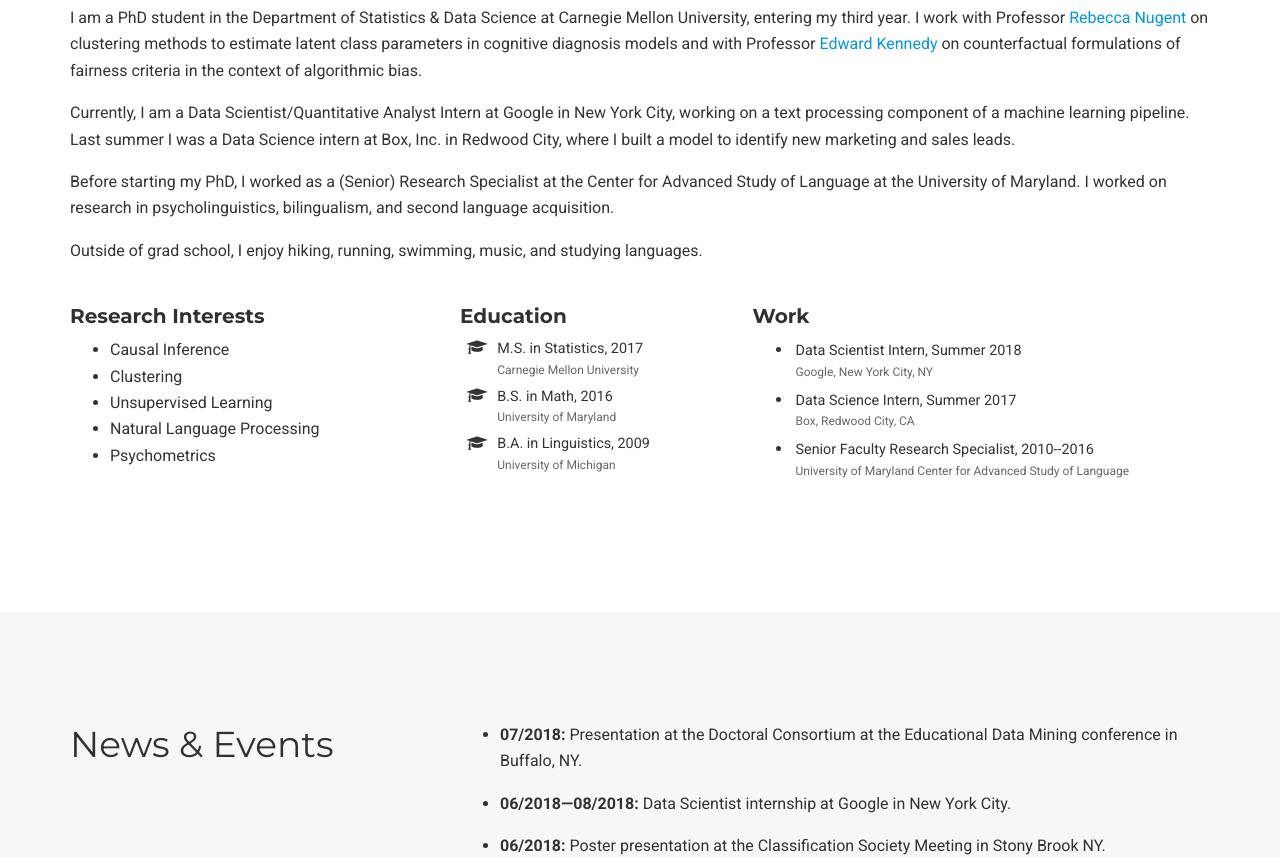
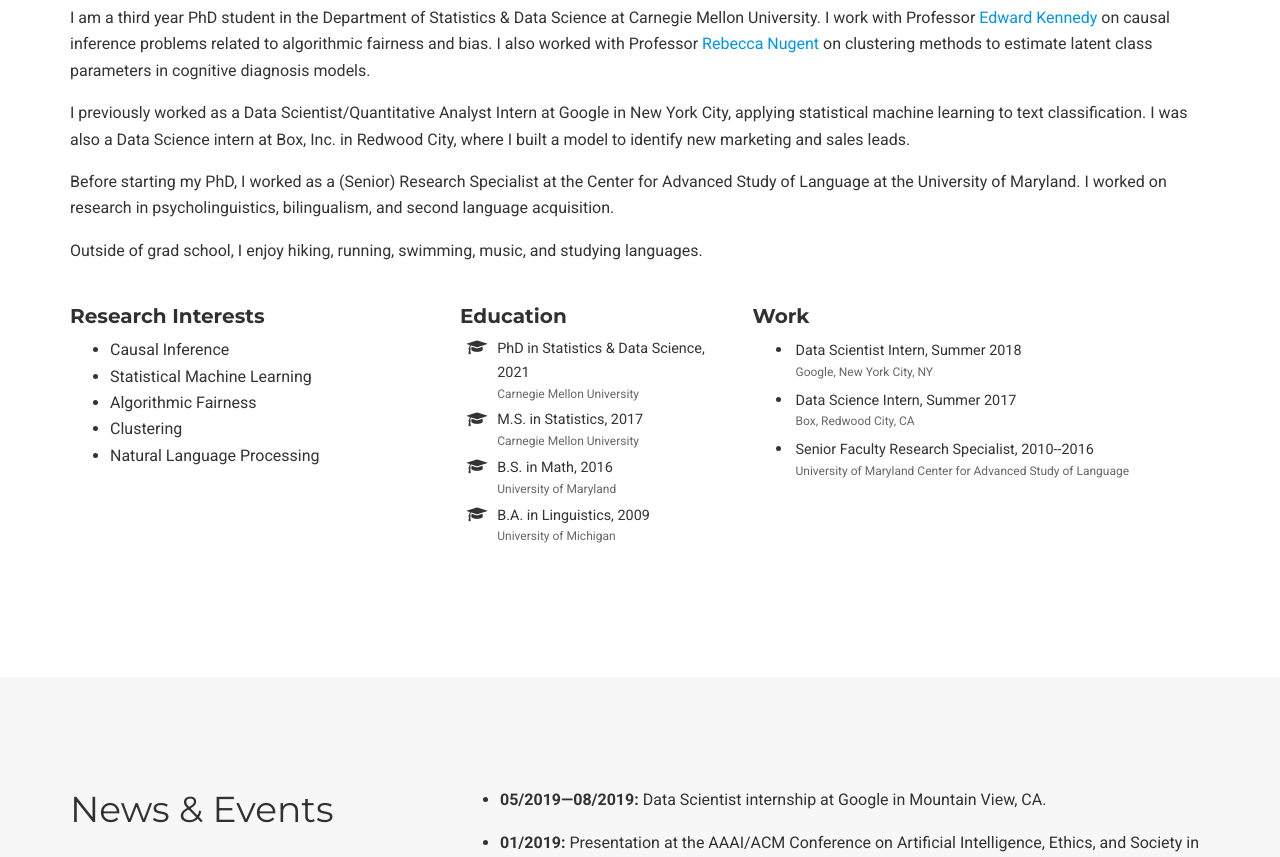
Before and after one commit to amishler/amishler.github.io, a plain HTML site: page index.html in a window 1280 px wide. Shown: the part 519-1376 px from the top of the page. Drawn offline with nearby package versions, Linux system fonts and the light colour scheme; some packages are replaced by stand-ins of ours; some icons are missing.

Commit message:
Changed text of the About section

```diff
--- a/index.html
+++ b/index.html
@@ -303,9 +303,9 @@
 
 <h1 id="about">About</h1>
 
-<p>I am a PhD student in the Department of Statistics &amp; Data Science at Carnegie Mellon University, entering my third year. I work with Professor <a href="http://www.stat.cmu.edu/~rnugent/PUBLIC/">Rebecca Nugent</a> on clustering methods to estimate latent class parameters in cognitive diagnosis models and with Professor <a href="https://www.ehkennedy.com/">Edward Kennedy</a> on counterfactual formulations of fairness criteria in the context of algorithmic bias.</p>
+<p>I am a third year PhD student in the Department of Statistics &amp; Data Science at Carnegie Mellon University. I work with Professor <a href="https://www.ehkennedy.com/">Edward Kennedy</a> on causal inference problems related to algorithmic fairness and bias. I also worked with Professor <a href="http://www.stat.cmu.edu/~rnugent/PUBLIC/">Rebecca Nugent</a> on clustering methods to estimate latent class parameters in cognitive diagnosis models.</p>
 
-<p>Currently, I am a Data Scientist/Quantitative Analyst Intern at Google in New York City, working on a text processing component of a machine learning pipeline. Last summer I was a Data Science intern at Box, Inc. in Redwood City, where I built a model to identify new marketing and sales leads.</p>
+<p>I previously worked as a Data Scientist/Quantitative Analyst Intern at Google in New York City, applying statistical machine learning to text classification. I was also a Data Science intern at Box, Inc. in Redwood City, where I built a model to identify new marketing and sales leads.</p>
 
 <p>Before starting my PhD, I worked as a (Senior) Research Specialist at the Center for Advanced Study of Language at the University of Maryland. I worked on research in psycholinguistics, bilingualism, and second language acquisition.</p>
 
@@ -321,13 +321,13 @@
 
           <li>Causal Inference</li>
 
+          <li>Statistical Machine Learning</li>
+
+          <li>Algorithmic Fairness</li>
+
           <li>Clustering</li>
 
-          <li>Unsupervised Learning</li>
-
           <li>Natural Language Processing</li>
-
-          <li>Psychometrics</li>
 
         </ul>
       </div>
@@ -337,6 +337,14 @@
       <div class="col-sm-3">
         <h3>Education</h3>
         <ul class="ul-edu fa-ul">
+
+          <li>
+            <i class="fa-li fa fa-graduation-cap"></i>
+            <div class="description">
+              <p class="course">PhD in Statistics &amp; Data Science, 2021</p>
+              <p class="institution">Carnegie Mellon University</p>
+            </div>
+          </li>
 
           <li>
             <i class="fa-li fa fa-graduation-cap"></i>
@@ -420,6 +428,10 @@
   </div>
   <div class="col-xs-12 col-md-8">
     <ul>
+<li><p><strong>05/2019&mdash;08/2019:</strong> Data Scientist internship at Google in Mountain View, CA.</p></li>
+
+<li><p><strong>01/2019:</strong> Presentation at the AAAI/ACM Conference on Artificial Intelligence, Ethics, and Society in Honolulu, HA.</p></li>
+
 <li><p><strong>07/2018:</strong> Presentation at the Doctoral Consortium at the Educational Data Mining conference in Buffalo, NY.</p></li>
 
 <li><p><strong>06/2018&mdash;08/2018:</strong> Data Scientist internship at Google in New York City.</p></li>
@@ -433,8 +445,6 @@
 <li><p><strong>09/16/2017:</strong> Winner of the <a href="https://www.cmu.edu/dietrich/news/news-stories/2017/november/statistics-datathons.html">Citadel Data Open</a> datathon at Carnegie Mellon, with fellow students Nic Dalmasso, Kwhangho Kim, and Chirag Nagpal. (550+ student applications, around 125 students selected to compete)</p></li>
 
 <li><p><strong>05/2018&mdash;08/2018:</strong> Data Science internship at Box in Redwood City, CA.</p></li>
-
-<li><p><strong>01/2017:</strong> Presentation at the International Conference on Semantic Computing in San Diego, CA.</p></li>
 </ul>
 
   </div>
```
Also changed, not shown: home/index.xml (+6 -6 lines).
